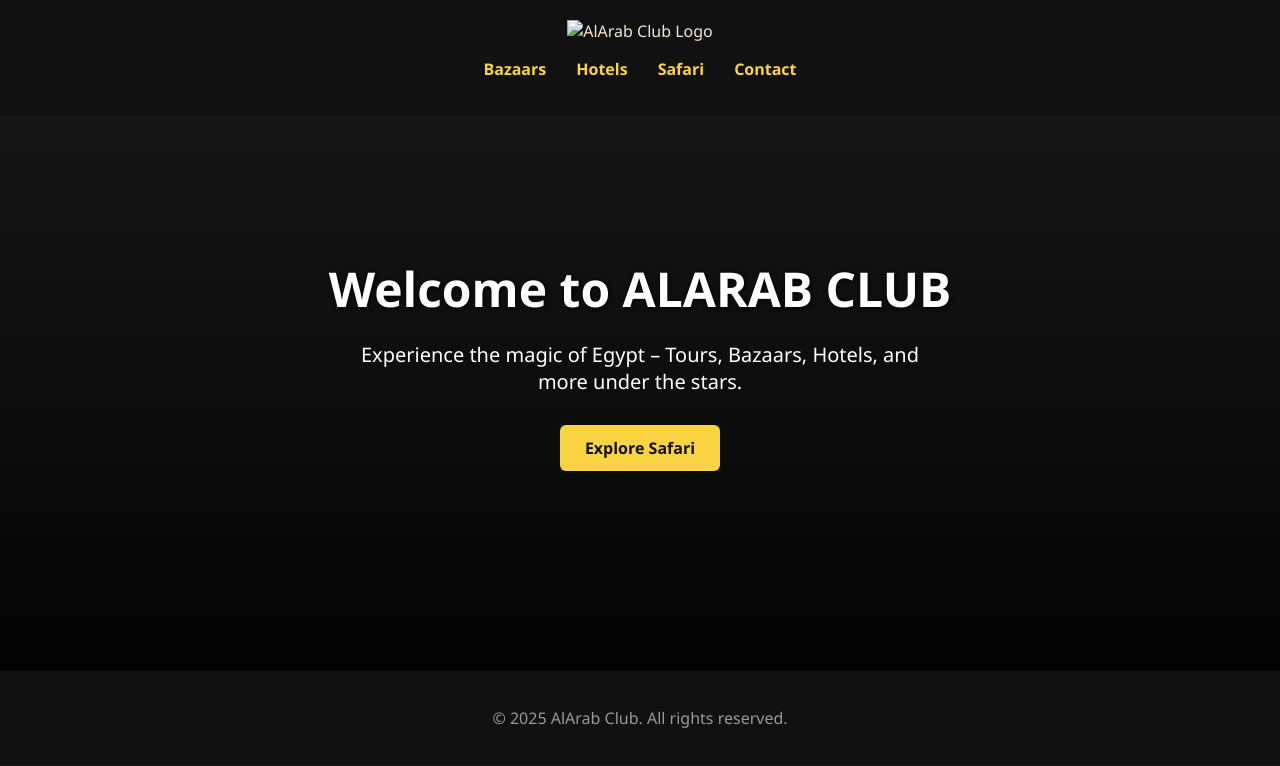
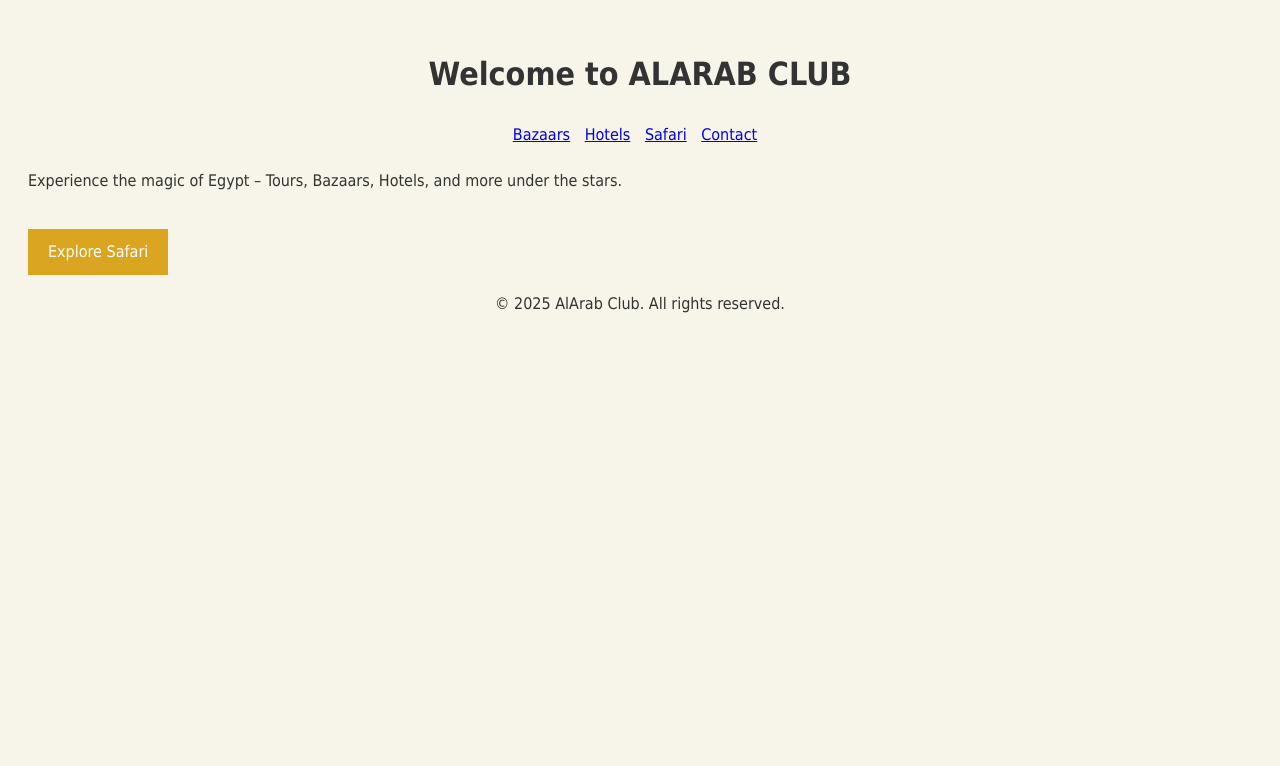
Before and after one commit to Thebigboss1978/AlArab-Club, a plain HTML site: page index.html in a window 1280 px wide. Drawn offline with Linux system fonts and the light colour scheme; files that its build step writes are made by us from their sources.

Commit message:
Add files via upload

```diff
--- a/index.html
+++ b/index.html
@@ -1,35 +1,26 @@
-
 <!DOCTYPE html>
 <html lang="en">
 <head>
     <meta charset="UTF-8">
-    <meta name="viewport" content="width=device-width, initial-scale=1.0">
-    <title>AlArab Club – Home</title>
-    <link rel="stylesheet" href="styles/style.css">
+    <title>ALARAB CLUB</title>
+    <link rel="stylesheet" href="style.css">
 </head>
-<body class="home">
+<body>
     <header>
-        <div class="logo">
-            <img src="assets/images/logo-placeholder.png" alt="AlArab Club Logo">
-        </div>
+        <h1>Welcome to ALARAB CLUB</h1>
         <nav>
             <ul>
-                <li><a href="pages/bazaars.html">Bazaars</a></li>
-                <li><a href="pages/hotels.html">Hotels</a></li>
-                <li><a href="pages/safari.html">Safari</a></li>
-                <li><a href="pages/contact.html">Contact</a></li>
+                <li><a href="bazaars.html">Bazaars</a></li>
+                <li><a href="hotels.html">Hotels</a></li>
+                <li><a href="safari.html">Safari</a></li>
+                <li><a href="contact.html">Contact</a></li>
             </ul>
         </nav>
     </header>
-
     <main>
-        <section class="hero">
-            <h1>Welcome to ALARAB CLUB</h1>
-            <p>Experience the magic of Egypt – Tours, Bazaars, Hotels, and more under the stars.</p>
-            <a href="pages/safari.html" class="cta">Explore Safari</a>
-        </section>
+        <p>Experience the magic of Egypt – Tours, Bazaars, Hotels, and more under the stars.</p>
+        <a href="safari.html" class="cta">Explore Safari</a>
     </main>
-
     <footer>
         <p>© 2025 AlArab Club. All rights reserved.</p>
     </footer>
--- a/style.css
+++ b/style.css
@@ -1,77 +1,27 @@
-
 body {
-    margin: 0;
-    font-family: 'Segoe UI', Tahoma, Geneva, Verdana, sans-serif;
-    background: linear-gradient(to bottom, #1a1a1a, #000);
-    color: #f0e6d2;
+    font-family: Tahoma, sans-serif;
+    background-color: #f7f4e9;
+    color: #333;
+    padding: 20px;
+    line-height: 1.6;
 }
-
-header {
-    background-color: #111;
-    padding: 20px;
+header, footer {
     text-align: center;
+    margin-bottom: 20px;
 }
-
-.logo img {
-    width: 120px;
-    height: auto;
-}
-
 nav ul {
     list-style: none;
     padding: 0;
-    display: flex;
-    justify-content: center;
-    gap: 30px;
 }
-
-nav ul li a {
-    text-decoration: none;
-    color: #f9d342;
-    font-weight: bold;
+nav ul li {
+    display: inline;
+    margin-right: 10px;
 }
-
-nav ul li a:hover {
-    color: #ffcc00;
-}
-
-.hero {
-    text-align: center;
-    padding: 100px 20px;
-    background: url('../assets/images/hero-placeholder.jpg') center/cover no-repeat;
-    color: white;
-}
-
-.hero h1 {
-    font-size: 48px;
-    margin-bottom: 20px;
-    text-shadow: 1px 1px 5px #000;
-}
-
-.hero p {
-    font-size: 20px;
-    max-width: 600px;
-    margin: 0 auto 30px;
-}
-
 .cta {
     display: inline-block;
-    padding: 12px 25px;
-    background-color: #f9d342;
-    color: #111;
+    padding: 10px 20px;
+    background-color: goldenrod;
+    color: white;
     text-decoration: none;
-    font-weight: bold;
-    border-radius: 6px;
+    margin-top: 20px;
 }
-
-.cta:hover {
-    background-color: #ffcc00;
-}
-
-footer {
-    background-color: #111;
-    color: #999;
-    text-align: center;
-    padding: 20px;
-    margin-top: 100px;
-}
```
Also changed, not shown: bazaars.html (added, +12 -0 lines), contact.html (added, +13 -0 lines), hotels.html (added, +20 -0 lines), safari.html (added, +17 -0 lines).
